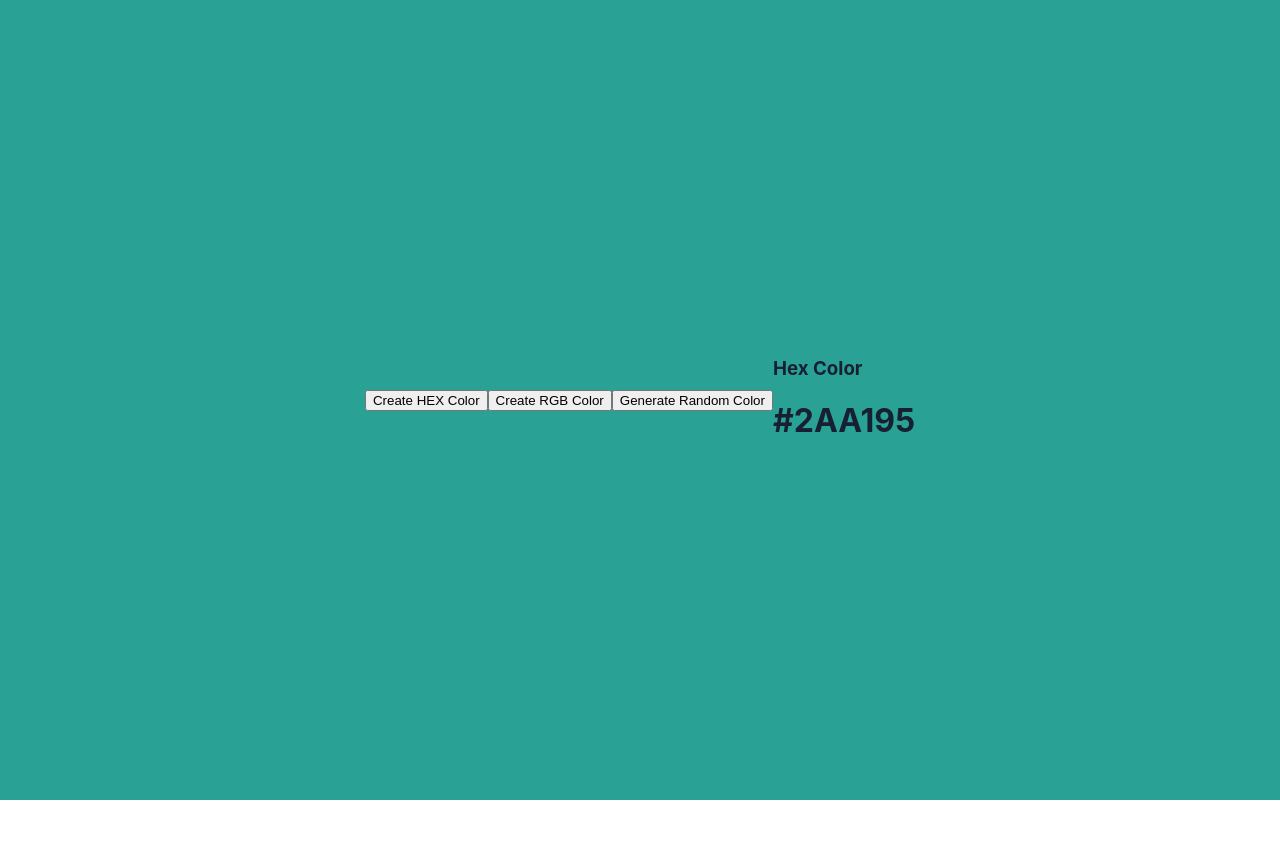
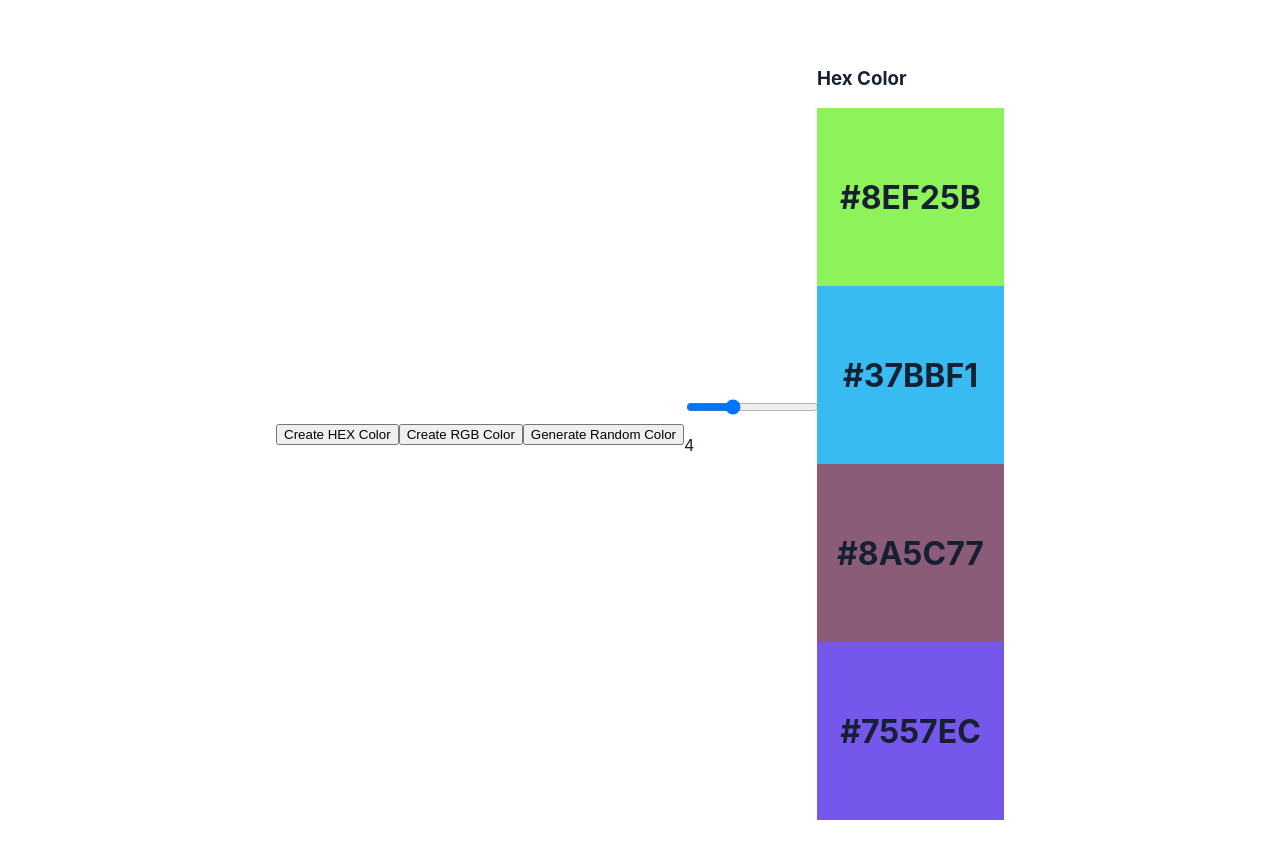
Before and after one commit to TanKaiYi0220/React-Practice-25-Projects, a React (Vite) app: page / in a window 1280 px wide. Shown: the top 858 px of the page. Before the commit the page ends 800 px from the top, so only its background shows below. Built offline with nearby package versions, Linux system fonts and the light colour scheme.

Commit message:
feat: generate multi color blocks and number slider

```diff
--- /dev/null
+++ b/src/components/random_color/ColorBlock.jsx
@@ -0,0 +1,16 @@
+import React from 'react'
+
+const ColorBlock = ({ color }) => {
+    const backgroundStyle = { background: color };
+
+    return (
+        <div
+            className="colorBlock"
+            style={backgroundStyle}
+        >
+            <h1>{color}</h1>
+        </div>
+    )
+}
+
+export default ColorBlock
--- a/src/components/random_color/RandomColor.jsx
+++ b/src/components/random_color/RandomColor.jsx
@@ -1,12 +1,12 @@
 import React, { useEffect } from 'react'
 import { useState } from 'react'
 import "./style.css"
+import ColorBlock from './ColorBlock'
 
 const RandomColor = () => {
     const [typeOfColor, setTypeOfColor] = useState('hex');
-    const [color, setColor] = useState("#222222");
-
-    const backgroundStyle = { background: color };
+    const [color, setColor] = useState([]);
+    const [numBlocks, setNumBlocks] = useState(4);
 
     function randomIndex(length) {
         return Math.floor(Math.random() * length);
@@ -17,22 +17,35 @@ const RandomColor = () => {
     }
 
     function generateRandomHexColor() {
+        let blocks = [];
         const hex = [1, 2, 3, 4, 5, 6, 7, 8, 9, "A", "B", "C", "D", "E", "F"];
+
+        for (let j = 0; j < numBlocks; j++) {
             let hexColor = "#";
 
             for (let i = 0; i < 6; i++) {
                 hexColor += hex[randomIndex(hex.length)];
             }
 
-        setColor(hexColor);
+            blocks.push(hexColor);
+        }
+
+        setColor(blocks);
     }
 
     function generateRandomRgbColor() {
+        let blocks = [];
+
+        for (let j = 0; j < numBlocks; j++) {
+
             const r = randomIndex(256);
             const g = randomIndex(256);
             const b = randomIndex(256);
 
-        setColor(`rgb(${r},${g},${b})`);
+            blocks.push(`rgb(${r},${g},${b})`);
+        }
+
+        setColor(blocks);
     }
 
     useEffect(() => {
@@ -42,15 +55,39 @@ const RandomColor = () => {
     return (
         <div
             className="colorContainer"
-            style={backgroundStyle}
+        >
+            <div className="colorButton"
             >
                 <button onClick={() => { setTypeOfColor("hex") }}>Create HEX Color</button>
                 <button onClick={() => { setTypeOfColor("rgb") }}>Create RGB Color</button>
                 <button onClick={() => { generateRandomColor() }}>Generate Random Color</button>
+            </div>
+            <div className="colorSlider">
+                <input
+                    id="number-slider"
+                    type="range"
+                    min="1"        // Minimum allowed value
+                    max="10"      // Maximum allowed value
+                    step="1"       // Stepped increment size
+                    value={numBlocks}  // Binds the slider position to React state
+                    onChange={
+                        (event) => {
+                            setNumBlocks(Number(event.target.value))
+                        }
+                    }
+                    style={{ width: '100%', cursor: 'pointer' }}
+                />
+                <p>{numBlocks}</p>
+            </div>
             <div className="colorInfo">
-
                 <h3>{typeOfColor == "hex" ? "Hex Color" : "RGB Color"}</h3>
-                <h1>{color}</h1>
+                <>
+                    {
+                        color.map((c, index) => (
+                            <ColorBlock key={index} color={c}></ColorBlock>
+                        ))
+                    }
+                </>
             </div>
         </div>
     )
--- a/src/components/random_color/style.css
+++ b/src/components/random_color/style.css
@@ -6,3 +6,12 @@
   justify-content: center;
   padding: 48px 20px;
 }
+
+.colorBlock {
+  min-height: 10vh;
+  width: 100%;
+  display: flex;
+  align-items: center;
+  justify-content: center;
+  padding: 48px 20px;
+}
```
Lines whose indentation alone changed are shown as unchanged.
